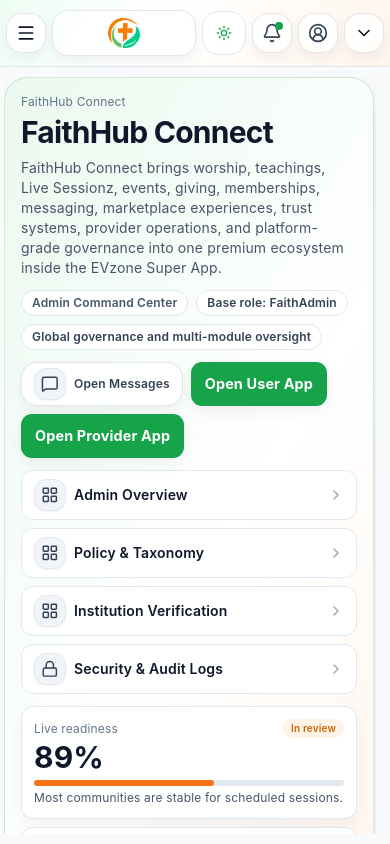
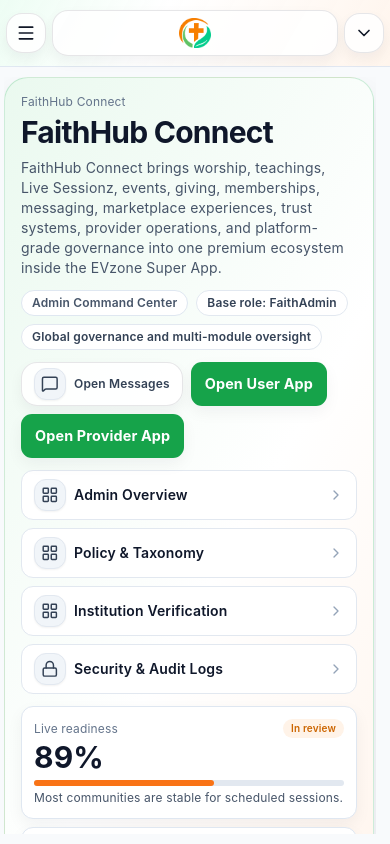
Before and after one commit to ayesigaisaac/FaithHub_MyLiveDealz_Buyer, a React (Vite) app: page / in a window 390 px wide. Built offline with nearby package versions, Linux system fonts and the light colour scheme.

Commit message:
simplify mobile landing header controls

```diff
--- a/src/pages/public/FaithHubLandingPageV2.tsx
+++ b/src/pages/public/FaithHubLandingPageV2.tsx
@@ -3,12 +3,10 @@
 import {
   ArrowRight,
   BadgeCheck,
-  Bell,
   BellRing,
   BookOpen,
   CalendarDays,
   CheckCircle2,
-  CircleUserRound,
   ChevronDown,
   ChevronLeft,
   ChevronRight,
@@ -40,7 +38,6 @@
 import AppIcon from "@/components/ui/app-icon";
 import { ctaPriorityClass } from "@/constants/ctaStyles";
 import { faithHubToneCopy } from "@/constants/faithHubTone";
-import { ColorModeToggle } from "@/theme/color-mode-toggle";
 
 const faithmartLogoLandscape = "/faithmart-logo-landscape.png";
 const faithmartLogoSingle = "/faithmart-logo-single.png";
@@ -717,7 +714,6 @@
   const [operatorMenuOpen, setOperatorMenuOpen] = useState(false);
   const operatorMenuRef = useRef<HTMLDivElement | null>(null);
   const operatorTriggerRef = useRef<HTMLButtonElement | null>(null);
-  const operatorProfileTriggerRef = useRef<HTMLButtonElement | null>(null);
 
   const currentRole = useMemo(() => roleCards.find((item) => item.role === activeRole), [activeRole]);
   const currentDevice = useMemo(() => deviceTabs.find((item) => item.key === activeDevice), [activeDevice]);
@@ -762,8 +758,7 @@
       const target = event.target as Node;
       const clickInsideMenu = operatorMenuRef.current?.contains(target);
       const clickInsidePrimaryTrigger = operatorTriggerRef.current?.contains(target);
-      const clickInsideProfileTrigger = operatorProfileTriggerRef.current?.contains(target);
-      if (!clickInsideMenu && !clickInsidePrimaryTrigger && !clickInsideProfileTrigger) {
+      if (!clickInsideMenu && !clickInsidePrimaryTrigger) {
         setOperatorMenuOpen(false);
       }
     };
@@ -818,7 +813,7 @@
             className="fh-shell-control inline-flex min-w-0 flex-1 items-center justify-center overflow-hidden rounded-2xl px-2 py-1.5 sm:flex-none sm:justify-start sm:px-2.5"
           >
             <picture>
-              <source media="(min-width: 640px)" srcSet={faithmartLogoLandscape} />
+              <source media="(min-width: 768px)" srcSet={faithmartLogoLandscape} />
               <img
                 src={faithmartLogoSingle}
                 alt="FaithMart"
@@ -853,34 +848,12 @@
               />
             </label>
           </div>
-          <div className="ml-auto flex items-center gap-1.5 sm:gap-2 md:ml-0">
-            <ColorModeToggle className="h-10 w-10 rounded-2xl sm:h-11 sm:w-11" />
-            <button
-              type="button"
-              aria-label="Open alerts"
-              className="fh-shell-control relative inline-flex h-10 w-10 items-center justify-center rounded-2xl sm:h-11 sm:w-11"
-            >
-              <Bell className="h-5 w-5 text-slate-700" />
-              <span className="absolute right-2 top-2 h-2 w-2 rounded-full bg-[var(--accent)]" />
-            </button>
-            <button
-              ref={operatorProfileTriggerRef}
-              type="button"
-              title={`Switch role (${activeOperatorRole.label})`}
-              aria-label={`Switch role. Current role: ${activeOperatorRole.label}`}
-              aria-expanded={operatorMenuOpen}
-              onClick={() => setOperatorMenuOpen((prev) => !prev)}
-              className={`fh-shell-control inline-flex h-10 w-10 items-center justify-center rounded-2xl text-slate-700 transition sm:h-11 sm:w-11 ${
-                operatorMenuOpen ? "ring-2 ring-emerald-200" : ""
-              }`}
-            >
-              <CircleUserRound className="h-5 w-5" />
-            </button>
+          <div className="ml-auto flex items-center lg:hidden">
             <button
               type="button"
               aria-label="Open quick navigation"
               onClick={() => setMobileNavOpen((prev) => !prev)}
-              className="fh-shell-control inline-flex h-10 w-10 items-center justify-center rounded-2xl lg:hidden sm:h-11 sm:w-11"
+              className="fh-shell-control inline-flex h-10 w-10 items-center justify-center rounded-2xl sm:h-11 sm:w-11"
             >
               {mobileNavOpen ? <X className="h-5 w-5" /> : <ChevronDown className="h-5 w-5" />}
             </button>
```
